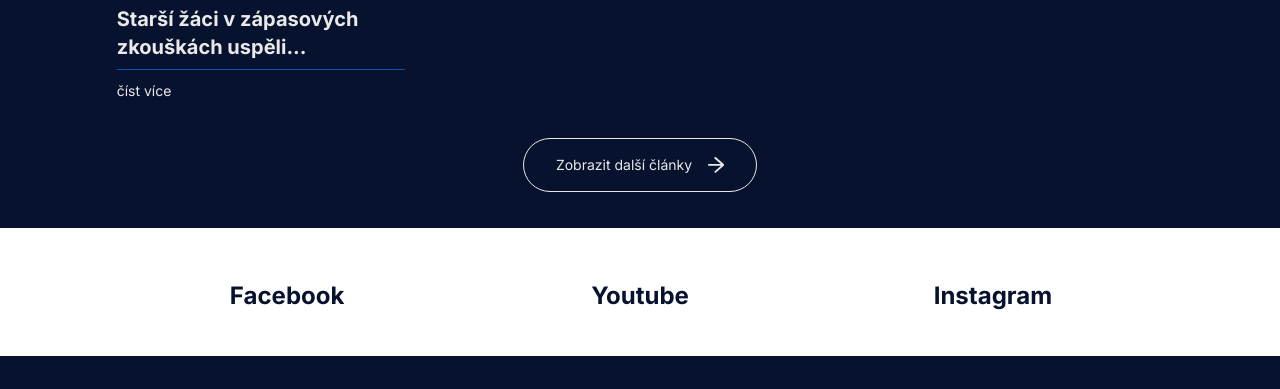
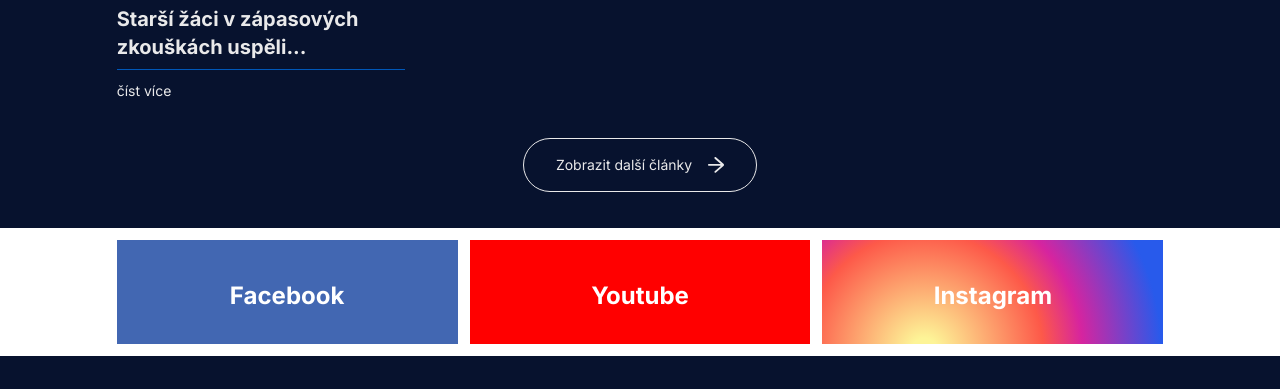
Before and after one commit to davidberka/skkelti, a website: page dist/article.html in a window 1280 px wide. Shown: the part 4768-5157 px from the top of the page. Drawn offline with Linux system fonts and the light colour scheme.

Commit message:
Update 6

```diff
--- a/dist/article.html
+++ b/dist/article.html
@@ -600,19 +600,19 @@
               md:space-y-0 md:space-x-3
             "
           >
-            <div class="social_item">
+            <div class="social_item bg-fb">
               <div class="flex flex-col items-center">
-                <h2 class="text-dark_blue mt-2">Facebook</h2>
+                <h2 class="text-white mt-2">Facebook</h2>
               </div>
             </div>
-            <div class="social_item">
+            <div class="social_item bg-yt">
               <div class="flex flex-col items-center">
-                <h2 class="text-dark_blue mt-2">Youtube</h2>
+                <h2 class="text-white mt-2">Youtube</h2>
               </div>
             </div>
-            <div class="social_item">
+            <div class="social_item ig">
               <div class="flex flex-col items-center">
-                <h2 class="text-dark_blue mt-2">Instagram</h2>
+                <h2 class="text-white mt-2">Instagram</h2>
               </div>
             </div>
           </div>
```
Also changed, not shown: dist/index.html (+6 -6 lines), dist/match.html (+6 -6 lines), dist/standings.html (+6 -6 lines), dist/statistics.html (+6 -6 lines).
